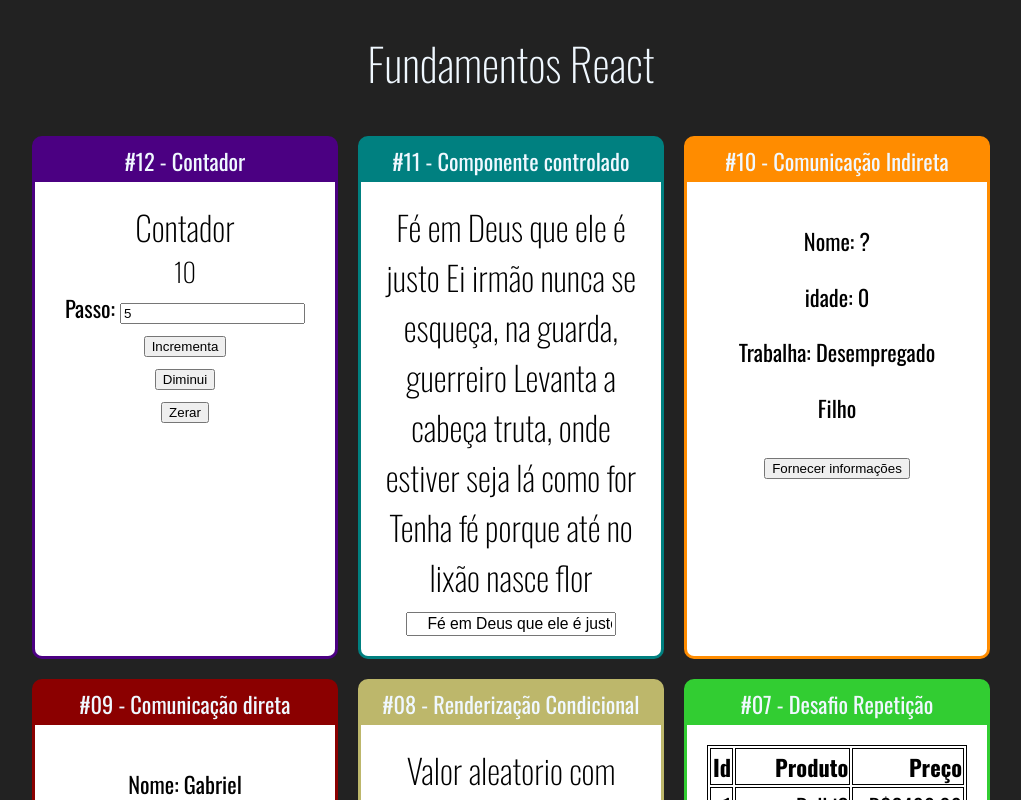
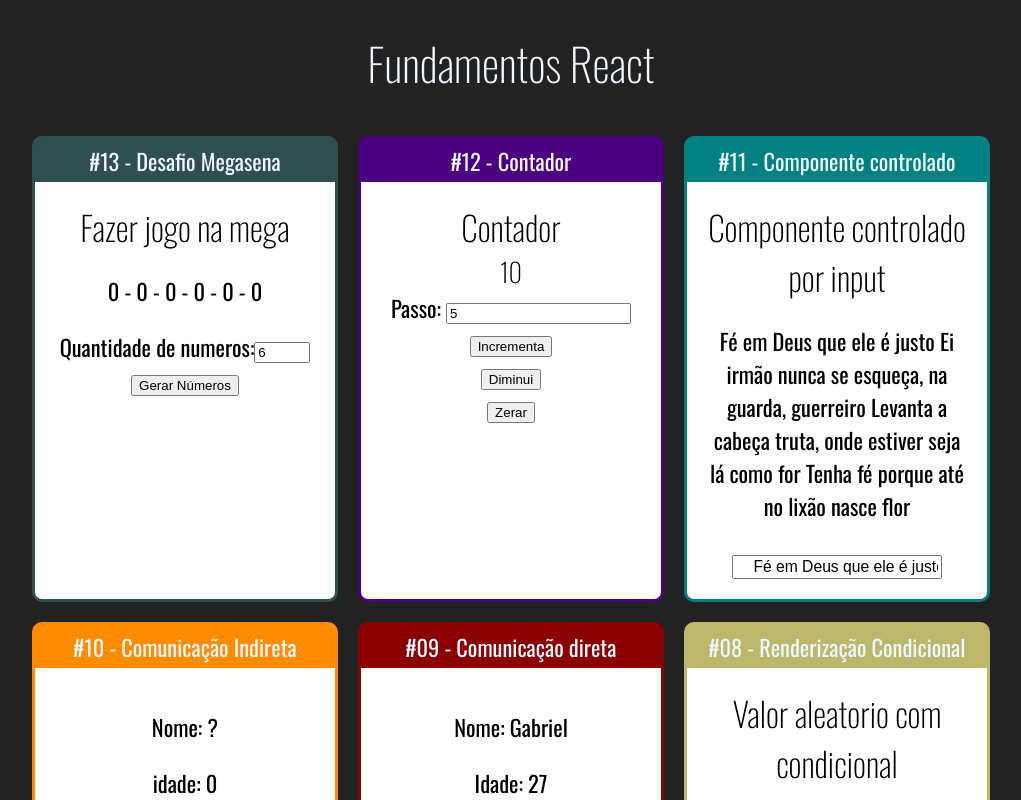
Before and after one commit to prgoliveira/React-COD3R, a React (Create React App) app in the folder fundamentos-react/: page / in a window 1280 px wide. Shown: the top 800 px of the page, without its empty margins (129-1150 px from the left). Built offline with nearby package versions, Linux system fonts and the light colour scheme.

Commit message:
Realizando desafio megasena

```diff
--- a/fundamentos-react/src/App.jsx
+++ b/fundamentos-react/src/App.jsx
@@ -2,6 +2,7 @@ import React from 'react'
 
 import './App.css'
 
+import Mega from './components/mega/Mega'
 import Contador from './components/contador/Contador'
 import Input from './components/formulario/Input'
 import IndiretaPai from './components/comunicacao/IndiretaPai'
@@ -28,6 +29,10 @@ export default _ => {
             <h1>Fundamentos React</h1>
 
             <div className="Cards" >
+
+                <Card titulo="#13 - Desafio Megasena" color="#2F4F4F" >
+                    <Mega quantidade={6} />
+                </Card>
 
                 <Card titulo="#12 - Contador" color="#4B0082" >
                     <Contador
--- a/fundamentos-react/src/components/contador/Contador.jsx
+++ b/fundamentos-react/src/components/contador/Contador.jsx
@@ -27,7 +27,7 @@ class Contador extends Component {
 
     zerar = () => {
         this.setState({
-            numero: this.state.numero = 0
+            numero: this.state.numero - this.state.numero
         })
     }
 
--- a/fundamentos-react/src/components/formulario/Input.jsx
+++ b/fundamentos-react/src/components/formulario/Input.jsx
@@ -16,7 +16,8 @@ export default props => {
 
     return (
         <div>
-            <h2>{valor}</h2>
+            <h2>Componente controlado por input</h2>
+            <p>{valor}</p>
             <input style={{ fontSize: '70%' }} value={valor} onChange={quandoDigitar} />
         </div>
     )
--- /dev/null
+++ b/fundamentos-react/src/components/mega/Mega.jsx
@@ -0,0 +1,43 @@
+import React, { useState } from 'react'
+
+export default props => {
+
+    function gerarNumeroUnico(min, max, array) {
+        const numeroAleatorio = parseInt((Math.random() * (max - min)) + min)
+        return array.includes(numeroAleatorio) ? gerarNumeroUnico(min, max, array) : numeroAleatorio
+    }
+
+    function jogoMega(quantidadeDeNumeros) {
+        const novoJogo = Array(quantidadeDeNumeros)
+            .fill(0)
+            .reduce((numeros) => {
+                const novoNumero = gerarNumeroUnico(1, 61, numeros)
+                return [...numeros, novoNumero]
+            }, [])
+            .sort((n1, n2) => n1 - n2)
+
+        return novoJogo
+    }
+
+    const [quantidade, setQuantidade] = useState(props.quantidade || 6)
+    const jogoAleatorio = Array(quantidade).fill(0)
+    const [jogoMegaSena, setJogo] = useState(jogoAleatorio)
+
+    return (
+        <div>
+            <h2>Fazer jogo na mega</h2>
+            <p>{jogoMegaSena.join(' - ')}</p>
+            <div>
+                <label>Quantidade de numeros:</label>
+                <input type="number" min="6" max="15" value={quantidade}
+                    onChange={(e) => {
+                        setQuantidade(+e.target.value)
+                        setJogo(jogoMega(+e.target.value))
+                    }
+                    }
+                />
+            </div>
+            <button onClick={_ => { setJogo(jogoMega(quantidade)) }} >Gerar Números</button>
+        </div>
+    )
+}
```
